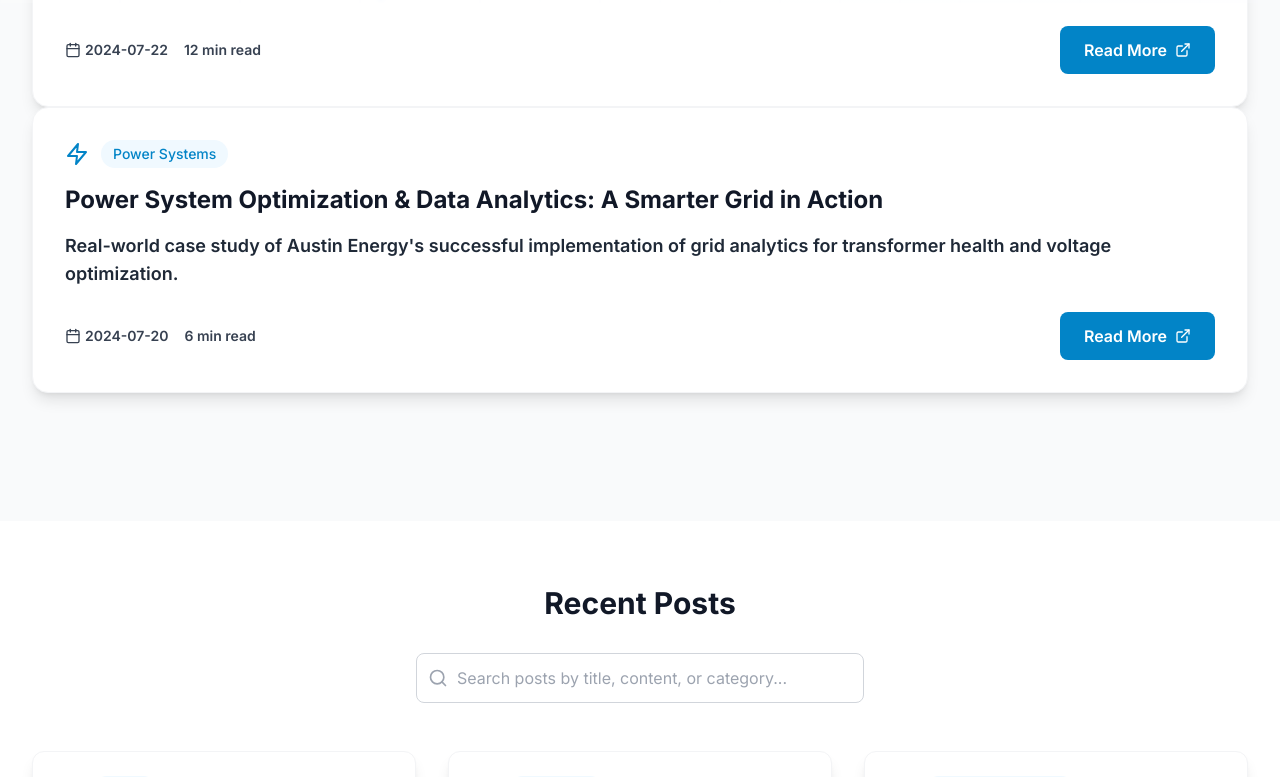
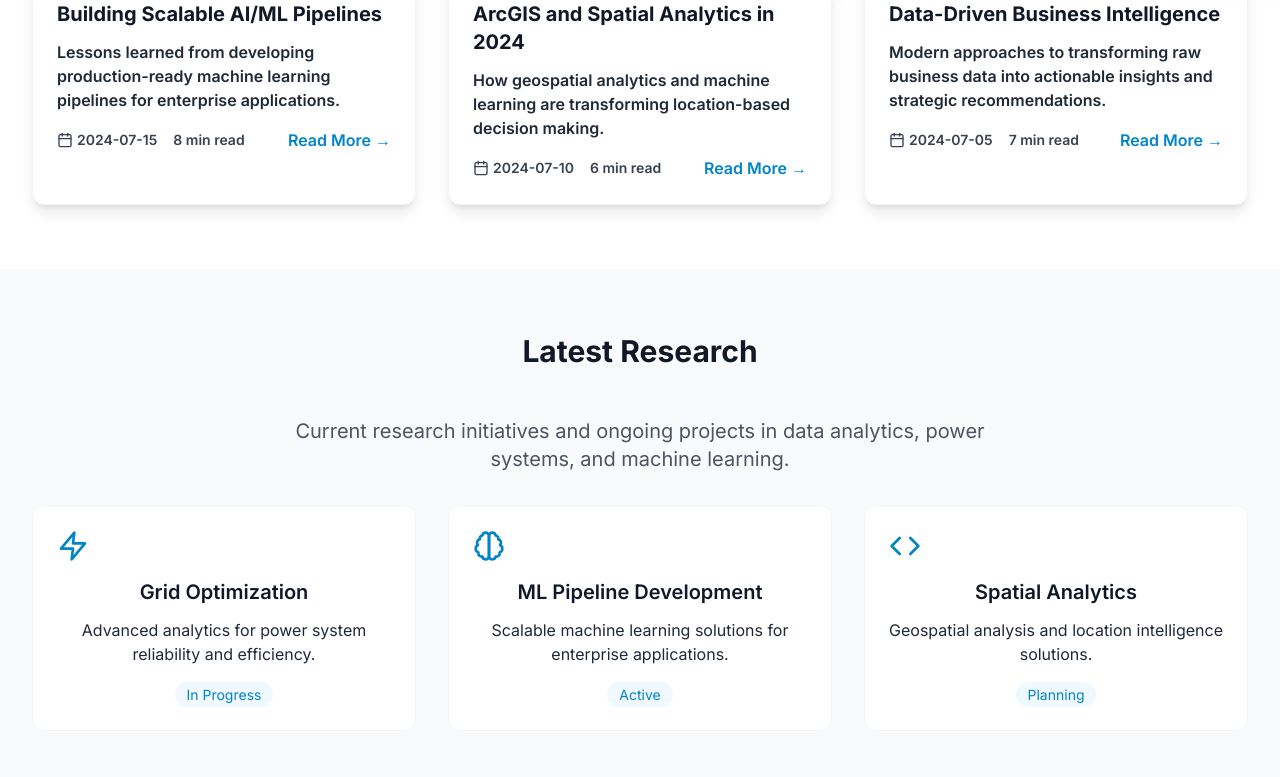
Before and after one commit to clm6/neuraledgeresearch, a Next.js app: page /explore in a window 1280 px wide. Shown: the part 797-1574 px from the top of the page. Built offline with nearby package versions, Linux system fonts and the light colour scheme.

Commit message:
page final touch up v3

```diff
--- a/app/explore/page.tsx
+++ b/app/explore/page.tsx
@@ -109,48 +109,6 @@ export default function ExplorePage() {
         </div>
       </section>
 
-      {/* Featured Blog Post */}
-      <section className="py-16 bg-gray-50">
-        <div className="max-w-7xl mx-auto px-4 sm:px-6 lg:px-8">
-          <h2 className="text-3xl font-bold text-gray-900 mb-12 text-center">Latest Research</h2>
-
-          <motion.div
-            initial={{ opacity: 0, y: 20 }}
-            animate={{ opacity: 1, y: 0 }}
-            transition={{ duration: 0.6 }}
-            className="mb-16"
-          >
-            {blogPosts.filter(post => post.featured).map((post) => (
-              <div key={post.id} className="bg-white rounded-2xl shadow-lg p-8 border border-gray-100">
-                <div className="flex items-center mb-4">
-                  <div className="text-primary-600 mr-3">
-                    {getIconComponent(post.icon)}
-                  </div>
-                  <span className="text-sm font-medium text-primary-600 bg-primary-50 px-3 py-1 rounded-full">
-                    {post.category}
-                  </span>
-                </div>
-                <h3 className="text-2xl font-bold text-gray-900 mb-4">{post.title}</h3>
-                <p className="text-gray-800 mb-6 text-lg font-semibold">{post.excerpt}</p>
-                <div className="flex items-center justify-between">
-                  <div className="flex items-center space-x-4 text-sm text-gray-700 font-semibold">
-                    <span className="flex items-center">
-                      <Calendar className="w-4 h-4 mr-1" />
-                      {post.date}
-                    </span>
-                    <span>{post.readTime}</span>
-                  </div>
-                  <button className="btn-primary inline-flex items-center">
-                    Read More
-                    <ExternalLink className="ml-2 w-4 h-4" />
-                  </button>
-                </div>
-              </div>
-            ))}
-          </motion.div>
-        </div>
-      </section>
-
       {/* Blog Posts Grid */}
       <section className="py-16 bg-white">
         <div className="max-w-7xl mx-auto px-4 sm:px-6 lg:px-8">
@@ -209,6 +167,52 @@ export default function ExplorePage() {
               </motion.div>
             ))}
           </div>
+        </div>
+      </section>
+
+      {/* Latest Research Section */}
+      <section className="py-16 bg-gray-50">
+        <div className="max-w-7xl mx-auto px-4 sm:px-6 lg:px-8">
+          <h2 className="text-3xl font-bold text-gray-900 mb-12 text-center">Latest Research</h2>
+
+          <motion.div
+            initial={{ opacity: 0, y: 20 }}
+            animate={{ opacity: 1, y: 0 }}
+            transition={{ duration: 0.6 }}
+            className="mb-16"
+          >
+            <div className="text-center">
+              <p className="text-xl text-gray-600 mb-8 max-w-3xl mx-auto">
+                Current research initiatives and ongoing projects in data analytics, power systems, and machine learning.
+              </p>
+              <div className="grid grid-cols-1 md:grid-cols-2 lg:grid-cols-3 gap-8">
+                <div className="bg-white rounded-xl p-6 border border-gray-100">
+                  <div className="text-primary-600 mb-4">
+                    <Zap className="w-8 h-8" />
+                  </div>
+                  <h3 className="text-xl font-semibold text-gray-900 mb-3">Grid Optimization</h3>
+                  <p className="text-gray-800 mb-4">Advanced analytics for power system reliability and efficiency.</p>
+                  <span className="text-sm text-primary-600 bg-primary-50 px-3 py-1 rounded-full">In Progress</span>
+                </div>
+                <div className="bg-white rounded-xl p-6 border border-gray-100">
+                  <div className="text-primary-600 mb-4">
+                    <Brain className="w-8 h-8" />
+                  </div>
+                  <h3 className="text-xl font-semibold text-gray-900 mb-3">ML Pipeline Development</h3>
+                  <p className="text-gray-800 mb-4">Scalable machine learning solutions for enterprise applications.</p>
+                  <span className="text-sm text-primary-600 bg-primary-50 px-3 py-1 rounded-full">Active</span>
+                </div>
+                <div className="bg-white rounded-xl p-6 border border-gray-100">
+                  <div className="text-primary-600 mb-4">
+                    <Code className="w-8 h-8" />
+                  </div>
+                  <h3 className="text-xl font-semibold text-gray-900 mb-3">Spatial Analytics</h3>
+                  <p className="text-gray-800 mb-4">Geospatial analysis and location intelligence solutions.</p>
+                  <span className="text-sm text-primary-600 bg-primary-50 px-3 py-1 rounded-full">Planning</span>
+                </div>
+              </div>
+            </div>
+          </motion.div>
         </div>
       </section>
 
```
